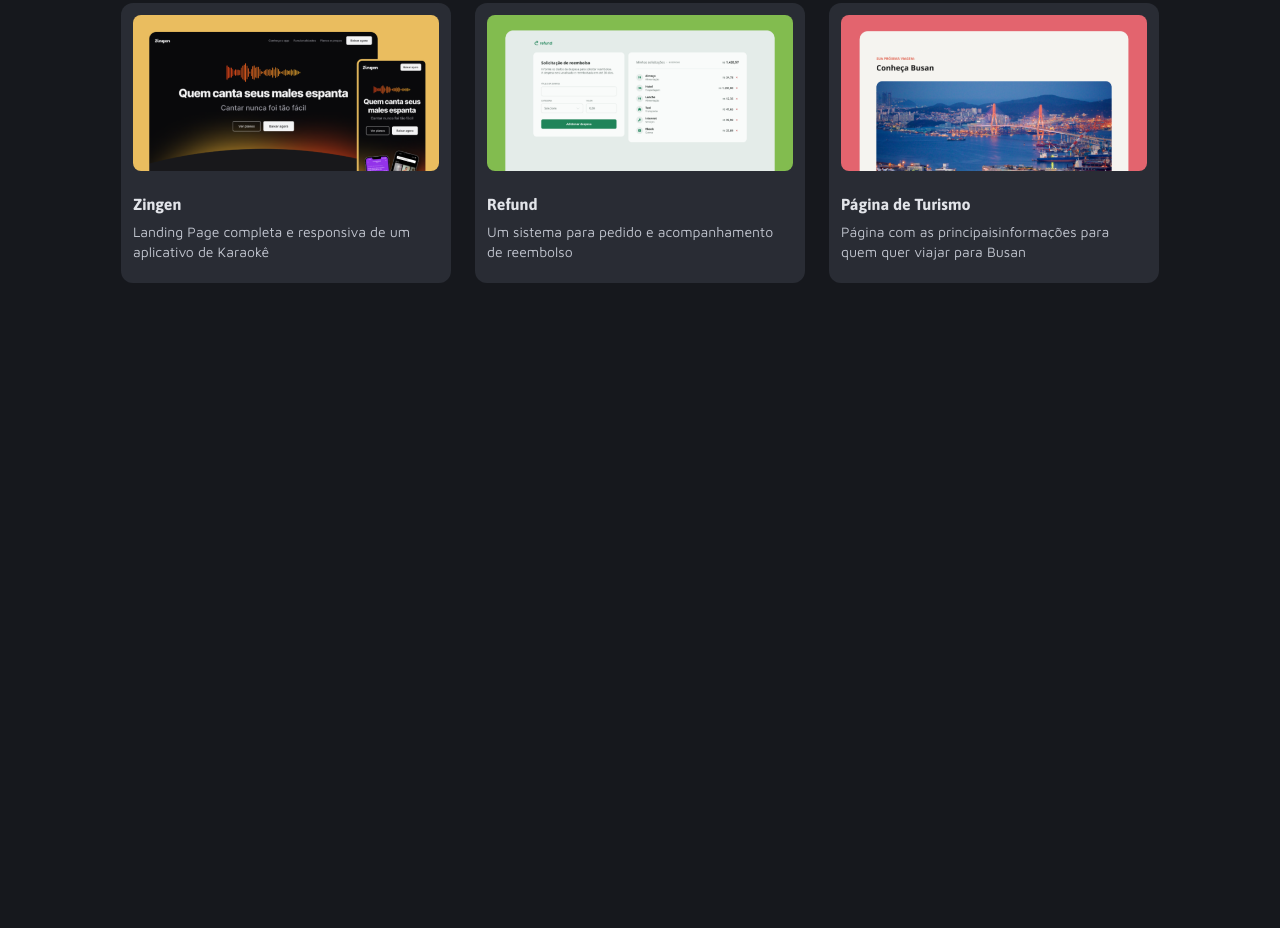
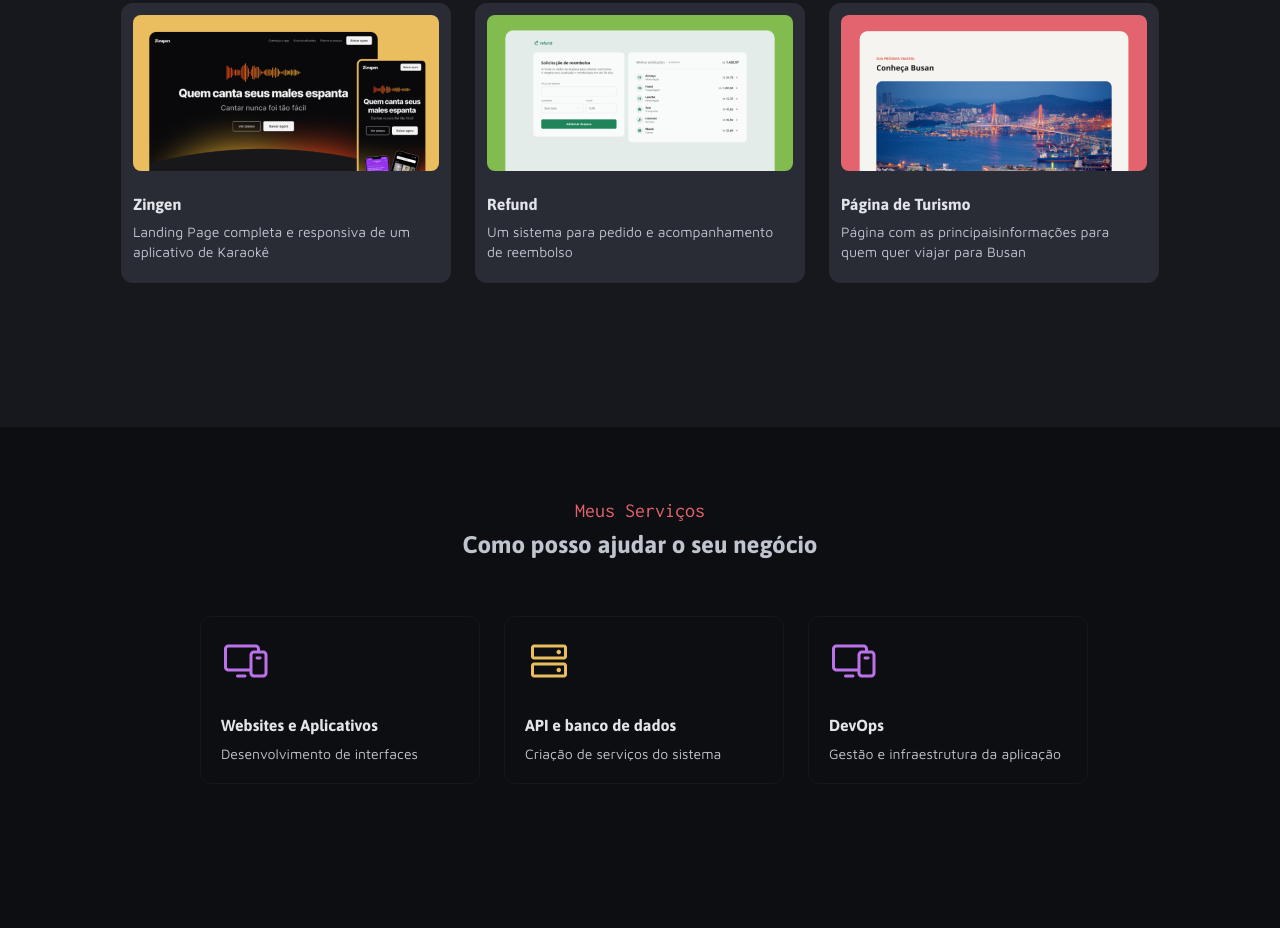
Before and after one commit to Baggio25/desafio-portfolio-rocketseat, a plain HTML site: page index.html in a window 1280 px wide. Shown: the part 1211-2139 px from the top of the page. Before the commit the page ends 1638 px from the top, so only its background shows below. Drawn offline with Linux system fonts and the light colour scheme.

Commit message:
Finalizada section Services

```diff
--- a/index.html
+++ b/index.html
@@ -169,6 +169,53 @@
           </div>
         </div>
       </section>
+
+      <section id="services">
+        <header>
+          <h6 class="subtitle color-red">Meus Serviços</h6>
+          <h2 class="title-md color-gray-500">Como posso ajudar o seu negócio</h2>
+        </header>
+
+        <div class="grid">
+          <div class="service-card">
+            <img
+              class="service-icon"
+              src="assets/icons/Devices.svg"
+              alt="Imagem do ícone de device"
+            />
+            <h6 class="title-sm color-gray-600">Websites e Aplicativos</h6>
+            <p class="text-sm color-gray-500">
+              Desenvolvimento de interfaces
+            </p>
+          </div>
+
+          <div class="service-card">
+            <img
+              class="service-icon"
+              src="assets/icons/HardDrives.svg"
+              alt="Imagem do ícone de Banco de Dados"
+            />
+            <h6 class="title-sm color-gray-600">API e banco de dados</h6>
+            <p class="text-sm color-gray-500">
+              Criação de serviços do sistema
+            </p>
+          </div>
+
+          <div class="service-card">
+            <img
+              class="service-icon"
+              src="assets/icons/Devices.svg"
+              alt="Imagem do ícone de device"
+            />
+            <h6 class="title-sm color-gray-600">DevOps</h6>
+            <p class="text-sm color-gray-500">
+              Gestão e infraestrutura da aplicação
+            </p>
+          </div>
+
+        </div>
+
+      </section>
     </main>
   </body>
 </html>
--- a/styles/global.css
+++ b/styles/global.css
@@ -32,7 +32,7 @@
 }
 
 body {
-  background-color: var(--gray-200);
+  background-color: var(--gray-100);
 }
 
 main {
--- a/styles/sections.css
+++ b/styles/sections.css
@@ -8,6 +8,7 @@
 
   & .icon-down {
     margin-bottom: 57px;
+    cursor: pointer;
 
     & img {
       width: 32px;
@@ -39,6 +40,7 @@
         height: 40px;
         border-radius: 16px;
         background-color: var(--gray-300);
+        cursor: pointer;
 
         & img {
           width: 24px;
@@ -98,6 +100,7 @@
   text-align: center;
   flex-direction: column;
   padding-block: 72px 144px;
+  background-color: var(--gray-200);
 
   & header {
     margin-bottom: 56px;
@@ -113,6 +116,7 @@
     max-width: 1040px;
     gap: 24px;
     margin: 0 auto;
+
 
     & .project-card {
       padding: 12px;
@@ -130,6 +134,53 @@
         margin-bottom: 8px;
       }
     }
+
+    & .project-card:hover {
+      border: 1.5px solid var(--gray-400);
+      cursor: pointer;
+    }
+  }
+}
+
+#services {
+  display: flex;
+  justify-content: center;
+  text-align: center;
+  flex-direction: column;
+  max-width: 1366px;
+  padding-block: 72px 144px;
+
+
+  & header {
+    margin-bottom: 56px;
+
+    & h6 {
+      margin-bottom: 8px;
+    }
   }
 
+  & .grid {
+    display: grid;
+    grid-template-columns: 1fr 1fr 1fr;
+    max-width: 880px;
+    gap: 24px;
+    margin: 0 auto;
+
+    & .service-card {
+      padding: 20px 20px;
+      width: 280px;
+
+      text-align: left;
+      border-radius: 12px;
+      border: 1px solid var(--gray-200);
+
+      & img {
+        margin-bottom: 27.5px;
+      }
+
+      & h6 {
+        margin-bottom: 8px;
+      }
+    }
+  }
 }
```
Also changed, not shown: assets/icons/Devices.svg (added), assets/icons/HardDrives.svg (added), assets/icons/Infinity.svg (added).
